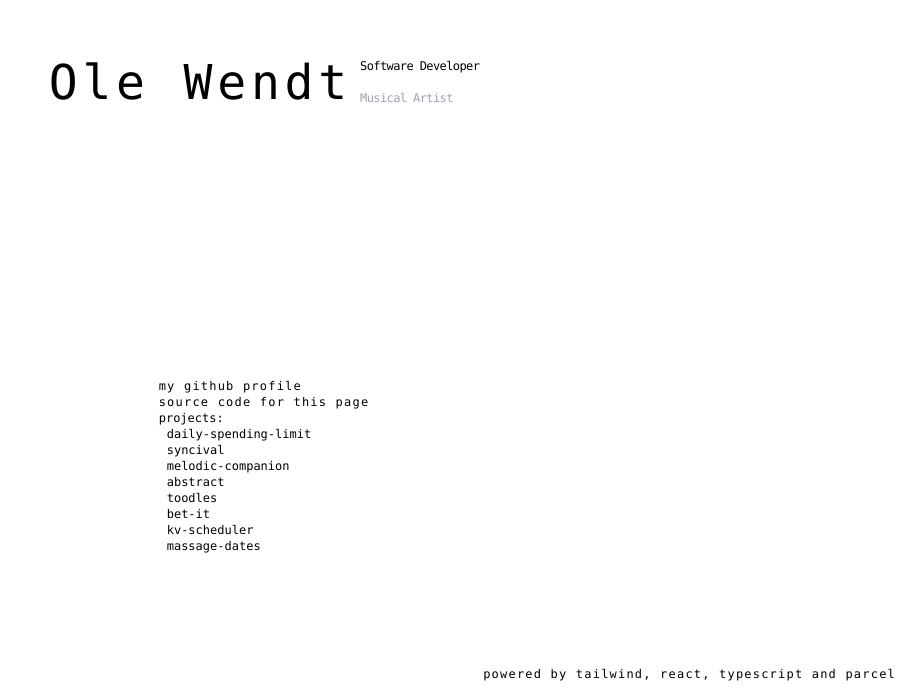
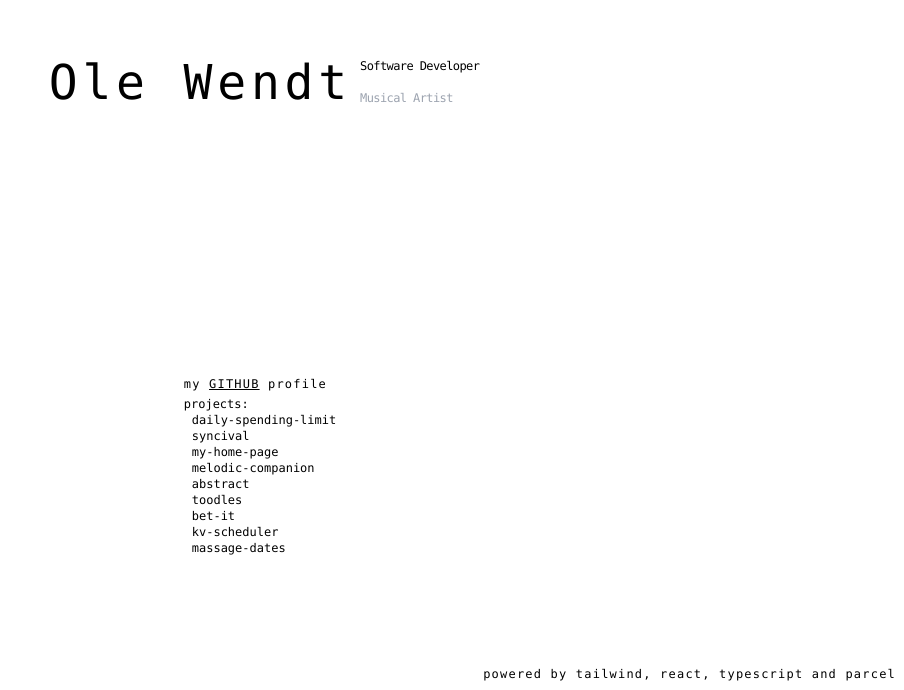
Before and after one commit to WendtOle/home-page, a React (Vite) app: page / in a window 1280 px wide. Shown: the part 110-800 px from the top of the page, without its empty margins (376-1280 px from the left). Built offline with nearby package versions, Linux system fonts and the light colour scheme.

Commit message:
Move link to home-page code to projects

```diff
--- a/src/Content.tsx
+++ b/src/Content.tsx
@@ -10,12 +10,10 @@ export interface Props {
 export const Content = (props: Props) => {
   return (
     <div className="flex flex-col flex-grow items-center justify-center">
-      <div className="flex flex-col">
-        <Link href="https://github.com/WendtOle" name="my github profile" />
-        <Link
-          href="https://github.com/WendtOle/home-page"
-          name="source code for this page"
-        />
+      <div className="flex flex-col space-y-1">
+        <Link href="https://github.com/WendtOle">
+          my <span className="uppercase underline">github</span> profile
+        </Link>
         <Projects {...props} />
       </div>
     </div>
--- a/src/Link.tsx
+++ b/src/Link.tsx
@@ -1,13 +1,13 @@
 import React from "react";
 
-export const Link = (props: { href: string; name: string }) => {
+export const Link = (props: { href: string; children: any }) => {
   return (
     <a
       className="font-mono text-3xl xl:text-xs leading-relaxed dark:text-yellow-200 tracking-widest"
       href={props.href}
       target="_blank"
     >
-      {props.name}
+      {props.children}
     </a>
   );
 };
--- a/src/ProjectInformationModal.tsx
+++ b/src/ProjectInformationModal.tsx
@@ -35,12 +35,14 @@ export const ProjectInformationModal = ({
             )
           );
         })}
+        {project.hrefApp && (
           <p className="font-mono text-3xl xl:text-xs">
             go to{" "}
             <a className="underline" target="_blank" href={project.hrefApp}>
               {project.name}
             </a>
           </p>
+        )}
         {project.hrefSource && (
           <p className="font-mono text-3xl xl:text-xs">
             go to{" "}
--- a/src/Projects.tsx
+++ b/src/Projects.tsx
@@ -4,7 +4,7 @@ import { projects } from "./data";
 
 export const Projects = ({ setFocusedProject }: Props) => {
   return (
-    <>
+    <div>
       <p className="font-mono text-3xl xl:text-xs">projects:</p>
       <div className="flex flex-col mx-8 xl:mx-2">
         {projects.map(({ name }) => {
@@ -19,6 +19,6 @@ export const Projects = ({ setFocusedProject }: Props) => {
           );
         })}
       </div>
-    </>
+    </div>
   );
 };
--- a/src/data.ts
+++ b/src/data.ts
@@ -1,6 +1,6 @@
 export interface Project {
   name: string;
-  hrefApp: string;
+  hrefApp?: string;
   hrefSource?: string;
   description?: string;
   techStack?: string;
@@ -39,6 +39,11 @@ export const projects: Project[] = [
       highlights: "put a lot of effort in design and user experience",
     },
     hrefSource: "https://github.com/WendtOle/syncival",
+  },
+  {
+    name: "my-home-page",
+    info: { description: "is this home page" },
+    hrefSource: "https://github.com/WendtOle/home-page",
   },
   {
     name: "melodic-companion",
```
Lines whose indentation alone changed are shown as unchanged.
